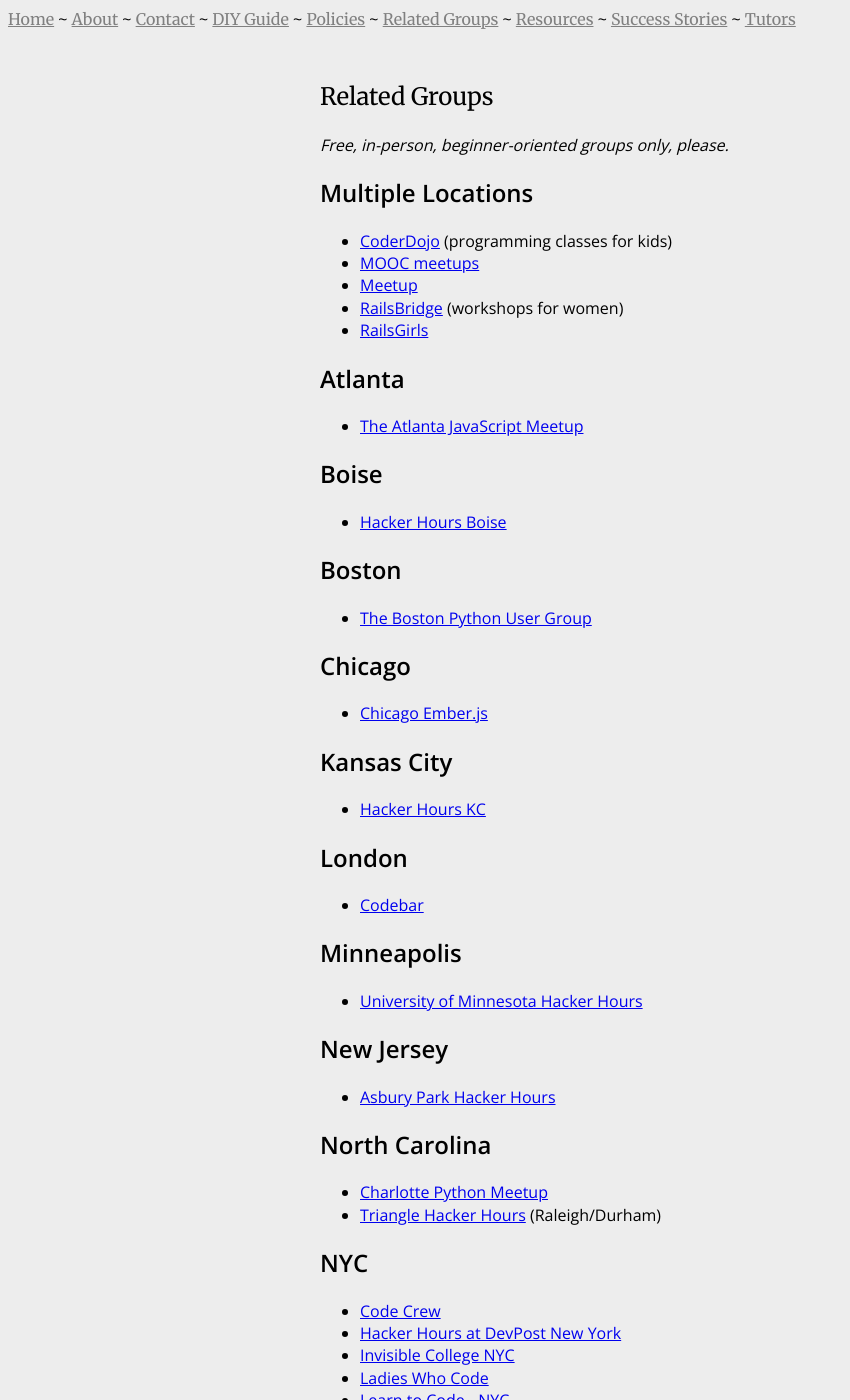
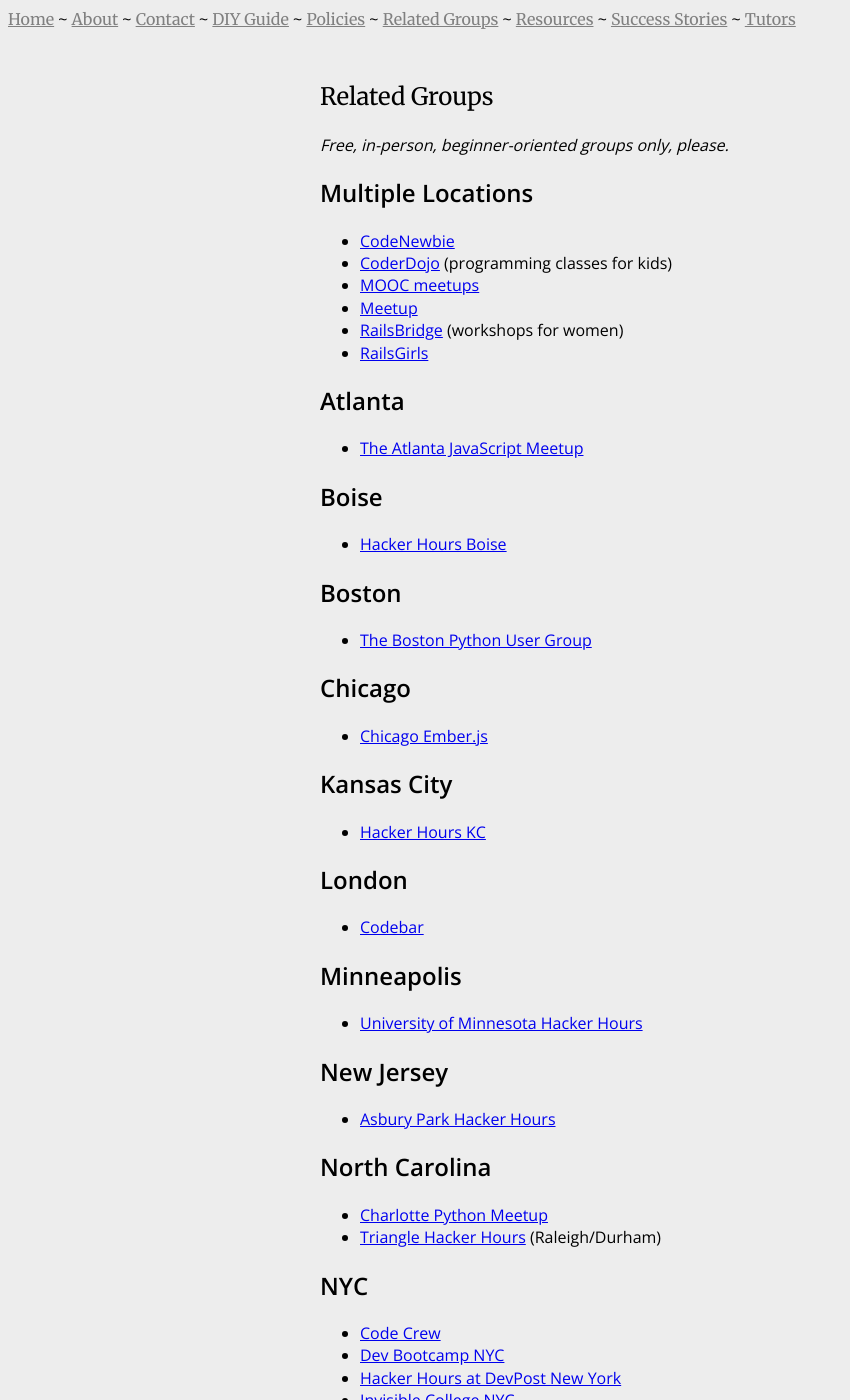
Before and after one commit to HackerHours/hackerhours.org, a Jekyll site: the page built from related-groups.md, in a window 1280 px wide and 1400 px high. Shown: the whole window, without its empty margins (0-850 px from the left). Built offline with Jekyll 4.4.1, drawn with Linux system fonts in a browser that asks for light colours; comment, search, counter and statistics services are not loaded.

Commit message:
link to CodeNewbie and Dev Bootcamp meetups

```diff
--- a/related-groups.md
+++ b/related-groups.md
@@ -6,6 +6,7 @@
 
 ## Multiple Locations
 
+* [CodeNewbie](http://www.codenewbie.org/meetup-events)
 * [CoderDojo](http://coderdojo.com/) (programming classes for kids)
 * [MOOC meetups](http://moocs.meetup.com/)
 * [Meetup](http://www.meetup.com/find/?categories=34)
@@ -52,6 +53,7 @@
 ## NYC
 
 * [Code Crew](http://www.meetup.com/codecrewny/)
+* [Dev Bootcamp NYC](http://www.meetup.com/DBC-NYC/)
 * [Hacker Hours at DevPost New York](http://www.meetup.com/Hacker-Hours-at-Devpost-New-York/)
 * [Invisible College NYC](http://www.meetup.com/Invisible-College-NYC/)
 * [Ladies Who Code](http://www.meetup.com/Ladies-Who-Code/)
```
